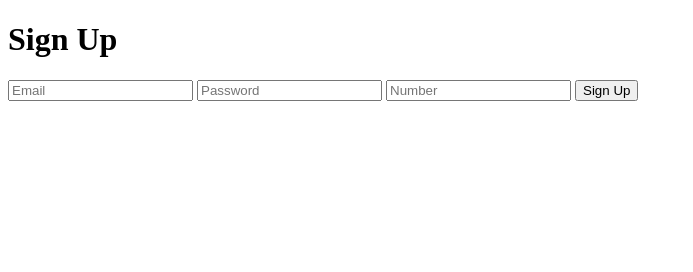
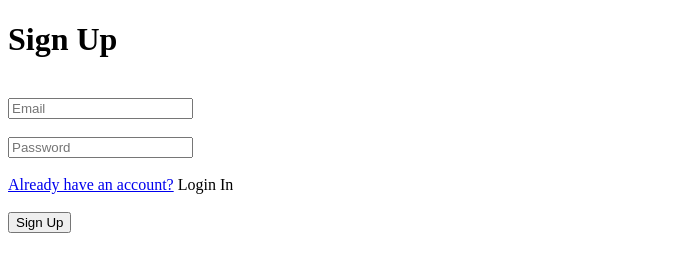
Before and after one commit to SunehaMariam/login-form-firebase, a plain HTML site: page index.html in a window 1280 px wide. Shown: the whole page, without its empty margins (0-693 px from the left). Drawn offline with Linux system fonts and the light colour scheme.

Commit message:
Update index.html

```diff
--- a/index.html
+++ b/index.html
@@ -3,16 +3,18 @@
 <head>
     <meta charset="UTF-8">
     <meta name="viewport" content="width=device-width, initial-scale=1.0">
+<link rel="stylesheet" href="style.css">
     <title>Document</title>
 </head>
 <body>
     <div class="container">
-    <h1>Sign Up</h1>
+
 <form id="signup-form">
-<input type="email" id="signup-email" placeholder="Email" required>
-<input type="password" id="signup-password" placeholder="Password" required>
-<input type="number"  id="signup-number" placeholder="Number" required>
-<button type="submit">Sign Up</button>
+    <h1>Sign Up</h1><br>
+<input type="email" id="signup-email" placeholder="Email" required><br><br>
+<input type="password" id="signup-password" placeholder="Password" required><br><br>
+<a href="#">Already have an account?</a> <span id="login">Login In</span><br><br>
+<button type="submit" id="btn">Sign Up</button>
 </form>
 </div>
 <script type="module" src="./script.js"></script>
```
